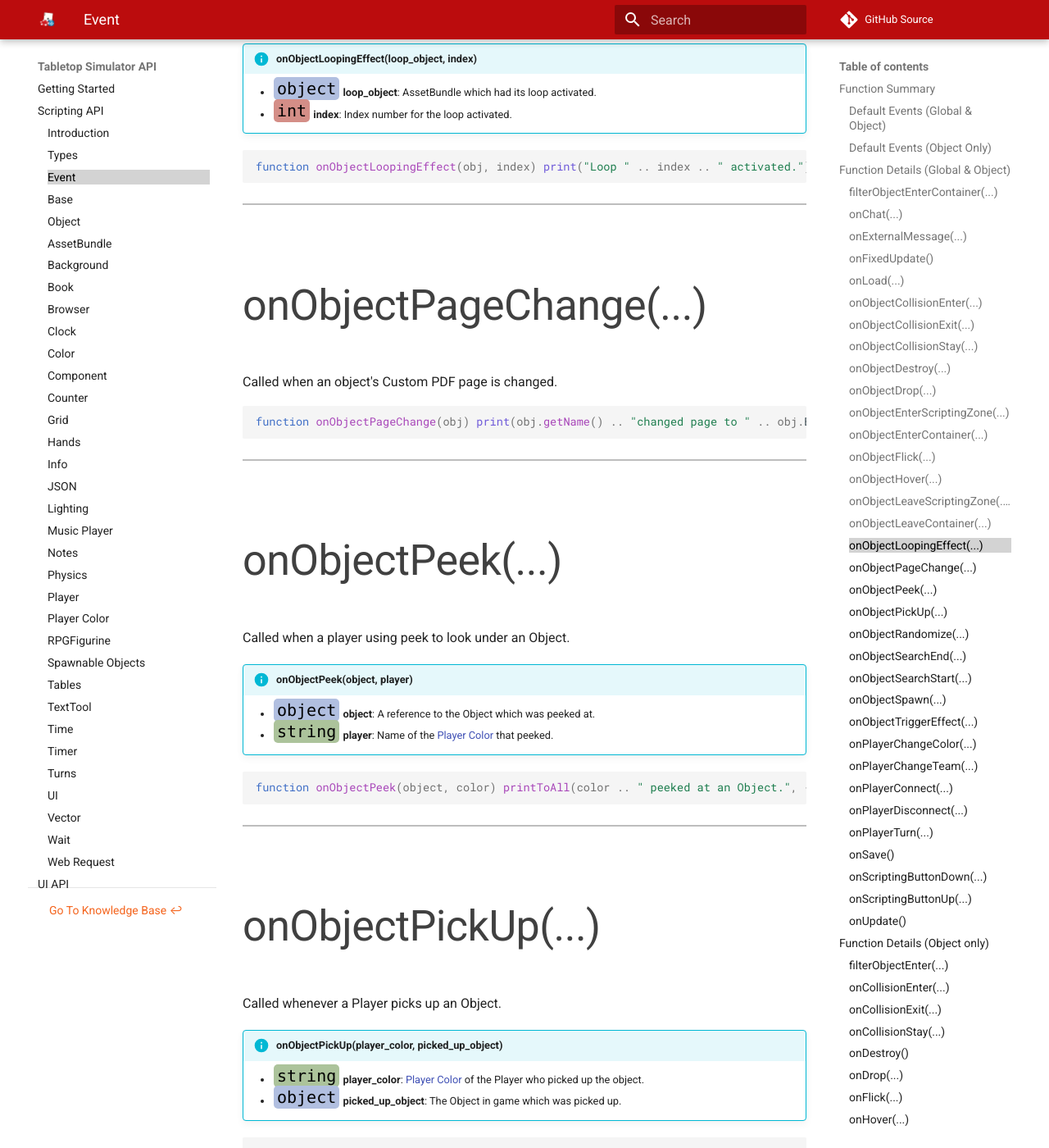
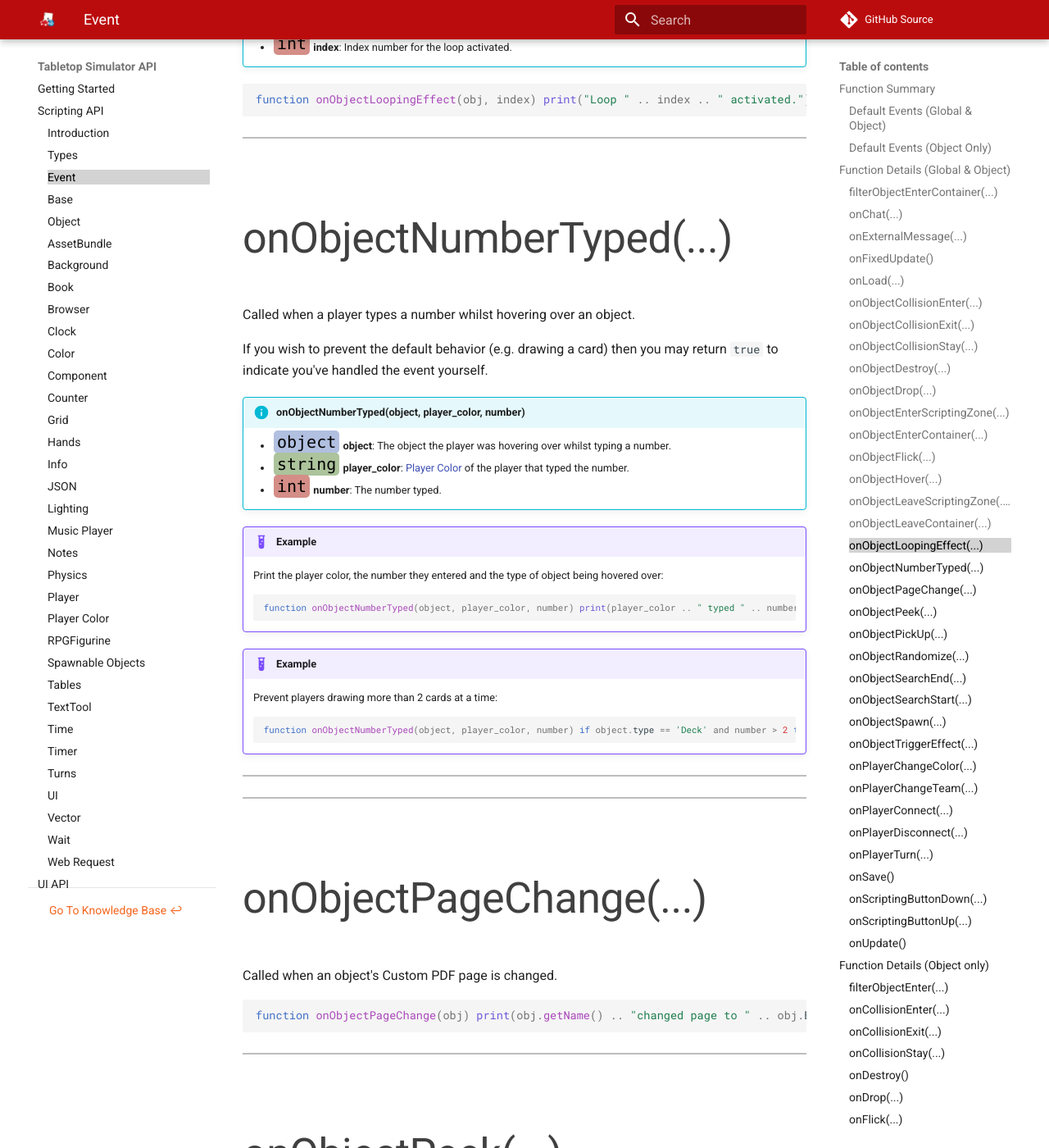
Before and after one commit to Berserk-Games/Tabletop-Simulator-API, an MkDocs documentation site: the page built from docs/event.md, in a window 1280 px wide and 1400 px high, scrolled down 13499 px. Shown: the whole window at 82% size. Built offline with MkDocs 1.6.1 and Material for MkDocs 9.7.7, drawn with Linux system fonts in a browser that asks for light colours; comment, search, counter and statistics services are not loaded; some of the changed text lies outside the part shown.

Commit message:
Proper docs for onNumberTyped/onObjectNumberTyped events.

````diff
--- a/docs/event.md
+++ b/docs/event.md
@@ -26,7 +26,7 @@
 onObjectLeaveScriptingZone([<span class="tag obj"></span>](types.md)&nbsp;zone, [<span class="tag obj"></span>](types.md)&nbsp;enter_object) | Called when any object leaves any scripting zone. | [<span class="i"></span>](#onobjectleavescriptingzone)
 onObjectLeaveContainer([<span class="tag obj"></span>](types.md)&nbsp;container, [<span class="tag obj"></span>](types.md)&nbsp;leave_object) | Called when any object leaves any container. | [<span class="i"></span>](#onobjectleavecontainer)
 onObjectLoopingEffect([<span class="tag obj"></span>](types.md)&nbsp;loop_object, [<span class="tag int"></span>](types.md)&nbsp;index) | Called whenever the looping effect of an [AssetBundle](assetbundle.md) is activated. | [<span class="i"></span>](#onobjectloopingeffect)
-onObjectNumberTyped([<span class="tag obj"></span>](types.md)&nbsp;container, [<span class="tag str"></span>](types.md)&nbsp;player_color, [<span class="tag int"></span>](types.md)&nbsp;number_typed) | Called when a Player types a number over a container. |
+onObjectNumberTyped([<span class="tag obj"></span>](types.md)&nbsp;object, [<span class="tag str"></span>](types.md)&nbsp;player_color, [<span class="tag int"></span>](types.md)&nbsp;number) | Called when a player types a number whilst hovering over an object. | [<span class="i"></span>](#onobjectnumbertyped)
 onObjectPageChange([<span class="tag obj"></span>](types.md)&nbsp;object) | Called when a Custom PDF object changes page. | [<span class="i"></span>](#onobjectpagechange)
 onObjectPeek([<span class="tag obj"></span>](types.md)&nbsp;object, [<span class="tag str"></span>](types.md)&nbsp;player) | Called when a player using peek to look under an Object. | [<span class="i"></span>](#onobjectpeek)
 onObjectPickUp([<span class="tag str"></span>](types.md)&nbsp;player_color, [<span class="tag obj"></span>](types.md)&nbsp;picked_up_object) | Called whenever a Player picks up an Object. | [<span class="i"></span>](#onobjectpickup)
@@ -67,7 +67,7 @@
 onDrop([<span class="tag str"></span>](types.md)&nbsp;player_color) | Called when a player releases an Object after picking it up. | [<span class="i"></span>](#ondrop)
 onFlick([<span class="tag str"></span>](types.md)&nbsp;player_color, [<span class="tag vec"></span>](types.md)&nbsp;impulse) | Called when a player flicks the object. | [<span class="i"></span>](#onflick)
 onHover([<span class="tag str"></span>](types.md)&nbsp;player_color) | Called when a player moves their pointer (cursor) over the object. | [<span class="i"></span>](#onhover)
-onNumberTyped([<span class="tag str"></span>](types.md)&nbsp;player_color, [<span class="tag int"></span>](types.md)&nbsp;number_typed) | Called when a Player types a number over the container. |
+onNumberTyped([<span class="tag str"></span>](types.md)&nbsp;player_color, [<span class="tag int"></span>](types.md)&nbsp;number) | Called when a player types a number whilst hovering over the object. | [<span class="i"></span>](#onnumbertyped)
 onPageChange() | Called when a Custom PDF page is changed. | [<span class="i"></span>](#onpagechange)
 onPeek([<span class="tag str"></span>](types.md)&nbsp;player_color) | Called when a player using peek to look under this Object. | [<span class="i"></span>](#onpeek)
 onPickUp([<span class="tag str"></span>](types.md)&nbsp;player_color) | Called when a player picks up an Object. | [<span class="i"></span>](#onpickup)
@@ -436,6 +436,40 @@
 	print("Loop " .. index .. " activated.")
 end
 ```
+
+---
+
+###onObjectNumberTyped(...)
+
+Called when a player types a number whilst hovering over an object.
+
+If you wish to prevent the default behavior (e.g. drawing a card) then you may return `true` to indicate you've handled the event yourself.
+
+!!!info "onObjectNumberTyped(object, player_color, number)"
+	* [<span class="tag obj"></span>](types.md)&nbsp;**object**: The object the player was hovering over whilst typing a number.
+	* [<span class="tag str"></span>](types.md)&nbsp;**player_color**: [Player Color](player-color.md) of the player that typed the number.
+	* [<span class="tag int"></span>](types.md)&nbsp;**number**: The number typed.
+
+!!!example
+	Print the player color, the number they entered and the type of object being hovered over:
+	``` Lua
+	function onObjectNumberTyped(object, player_color, number)
+		print(player_color .. " typed " .. number .. " whilst hovering over a " .. object.type)
+	end
+	```
+
+!!!example
+	Prevent players drawing more than 2 cards at a time:
+	``` Lua
+	function onObjectNumberTyped(object, player_color, number)
+		if object.type == 'Deck' and number > 2 then
+			print("Sorry. You can only draw a maximum of 2 cards.")
+			return true
+		end
+	end
+	```
+
+---
 
 ---
 ###onObjectPageChange(...)
@@ -888,6 +922,37 @@
 
 ---
 
+###onNumberTyped(...)
+
+Called when a player types a number whilst hovering over this [Object](object.md).
+
+If you wish to prevent the default behavior (e.g. drawing a card, if this object were a deck) then you may return `true` to indicate you've handled the event yourself.
+
+!!!info "onNumberTyped(player_color, number)"
+	* [<span class="tag str"></span>](types.md)&nbsp;**player_color**: [Player Color](player-color.md) of the player that typed the number.
+	* [<span class="tag int"></span>](types.md)&nbsp;**number**: The number typed.
+
+!!!example
+	Print the player color and the number they typed:
+	``` Lua
+	function onNumberTyped(player_color, number)
+		print(player_color .. " typed " .. number)
+	end
+	```
+
+!!!example
+	Prevent players drawing more than 2 cards at a time (from this object):
+	``` Lua
+	function onNumberTyped(player_color, number)
+		if self.type == 'Deck' and number > 2 then
+			print("Sorry. You can only draw a maximum of 2 cards.")
+			return true
+		end
+	end
+	```
+
+---
+
 ###onPageChange()
 
 Called when this object's Custom PDF page is changed.
````
